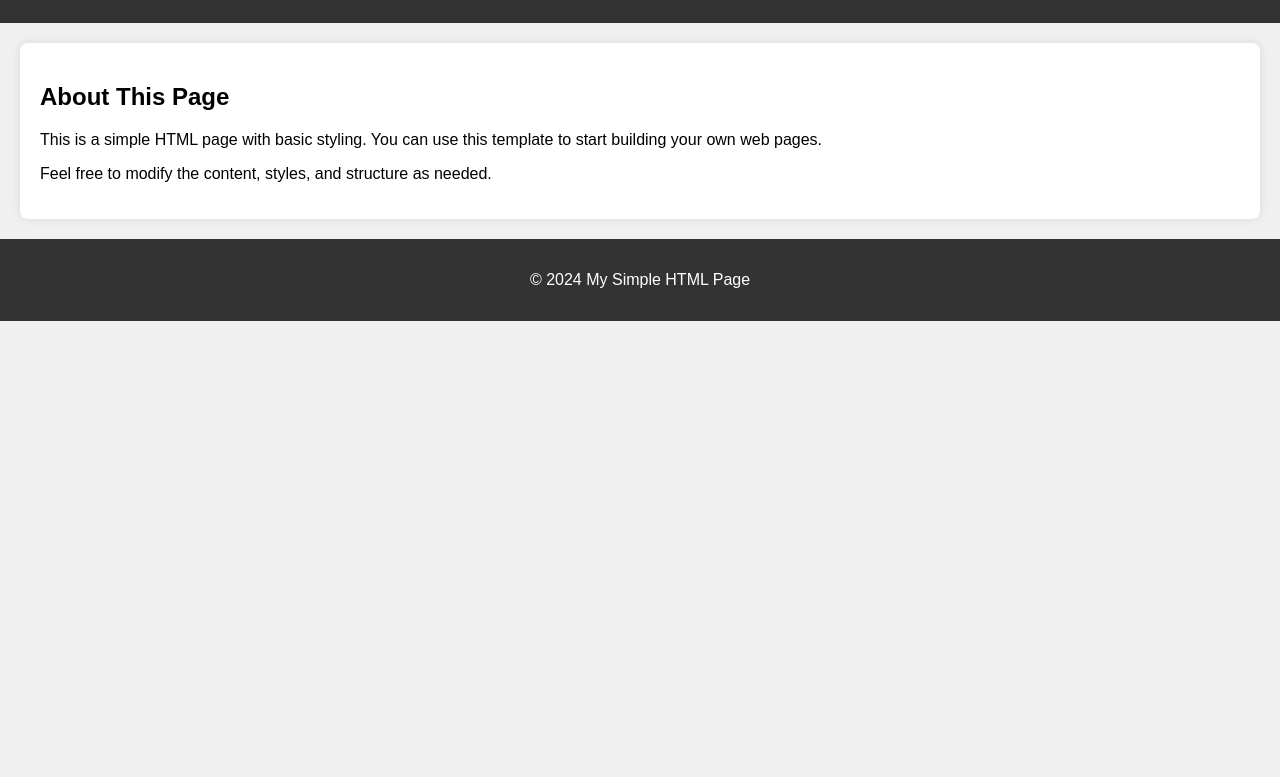
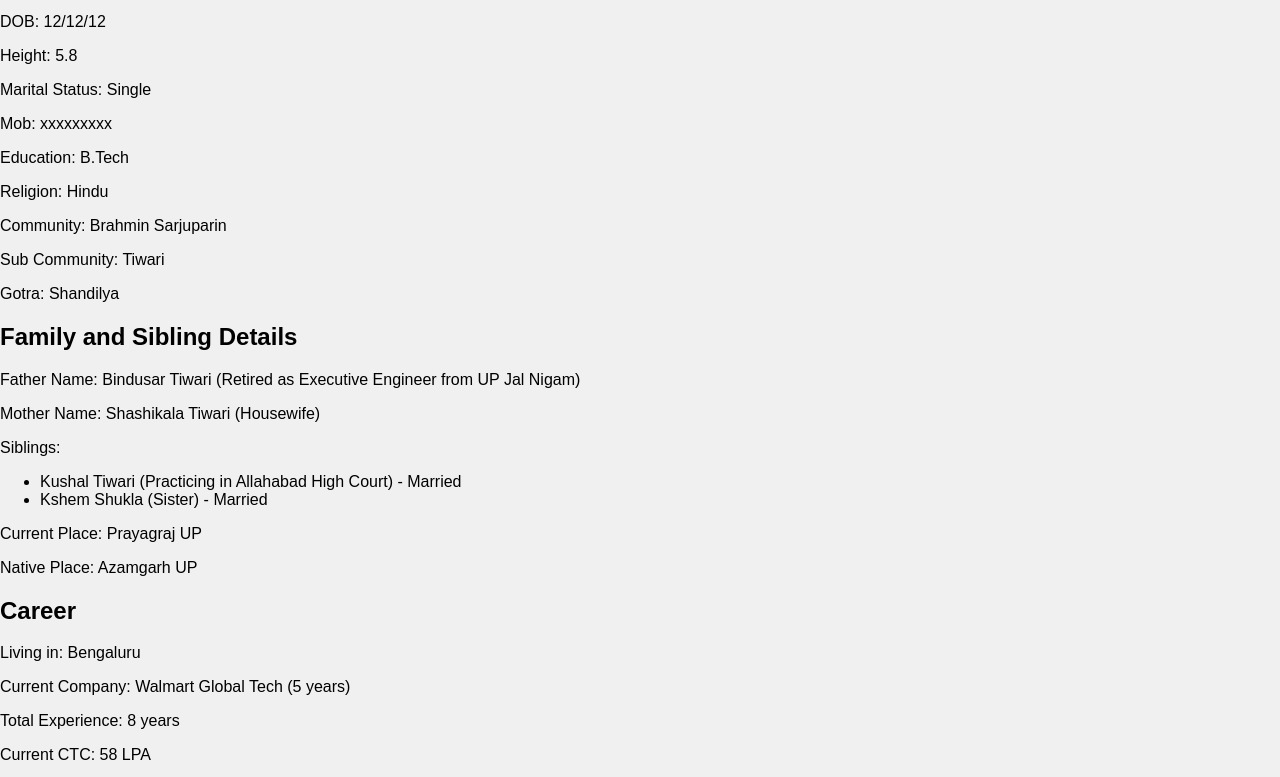
Before and after one commit to ShandilyaPrasanna/biodata, a plain HTML site: page index.html in a window 1280 px wide. Shown: the part 89-866 px from the top of the page. Before the commit the page ends 800 px from the top, so only its background shows below. Drawn offline with Linux system fonts and the light colour scheme; grey boxes are pictures that could not be loaded.

Commit message:
Update index.html

```diff
--- a/index.html
+++ b/index.html
@@ -3,22 +3,50 @@
 <head>
     <meta charset="UTF-8">
     <meta name="viewport" content="width=device-width, initial-scale=1.0">
-    <title>Simple HTML Page</title>
+    <title>Biodata for Matrimonial Site</title>
     <link rel="stylesheet" href="web.css">
+    <script defer src="script.js"></script>
 </head>
 <body>
-    <header>
-        <h1>Welcome to My Simple HTML Page</h1>
-    </header>
-    <main>
-        <div class="content">
-            <h2>About This Page</h2>
-            <p>This is a simple HTML page with basic styling. You can use this template to start building your own web pages.</p>
-            <p>Feel free to modify the content, styles, and structure as needed.</p>
-        </div>
-    </main>
-    <footer>
-        <p>&copy; 2024 My Simple HTML Page</p>
-    </footer>
+    <div class="container">
+        <section class="overview">
+            <h1>Overview</h1>
+            <p>Name: John Doe</p>
+            <p>DOB: 12/12/12</p>
+            <p>Height: 5.8</p>
+            <p>Marital Status: Single</p>
+            <p>Mob: xxxxxxxxx</p>
+            <p>Education: B.Tech</p>
+            <p>Religion: Hindu</p>
+            <p>Community: Brahmin Sarjuparin</p>
+            <p>Sub Community: Tiwari</p>
+            <p>Gotra: Shandilya</p>
+        </section>
+        <section class="family">
+            <h1>Family and Sibling Details</h1>
+            <p>Father Name: Bindusar Tiwari (Retired as Executive Engineer from UP Jal Nigam)</p>
+            <p>Mother Name: Shashikala Tiwari (Housewife)</p>
+            <p>Siblings:</p>
+            <ul>
+                <li>Kushal Tiwari (Practicing in Allahabad High Court) - Married</li>
+                <li>Kshem Shukla (Sister) - Married</li>
+            </ul>
+            <p>Current Place: <span id="place">Prayagraj UP</span></p>
+            <p>Native Place: Azamgarh UP</p>
+        </section>
+        <section class="career">
+            <h1>Career</h1>
+            <p>Living in: Bengaluru</p>
+            <p>Current Company: Walmart Global Tech (5 years)</p>
+            <p>Total Experience: 8 years</p>
+            <p>Current CTC: 58 LPA</p>
+        </section>
+    </div>
+    <div id="video-container">
+        <video controls>
+            <source src="placeholder.mp4" type="video/mp4">
+            Your browser does not support the video tag.
+        </video>
+    </div>
 </body>
 </html>
```
